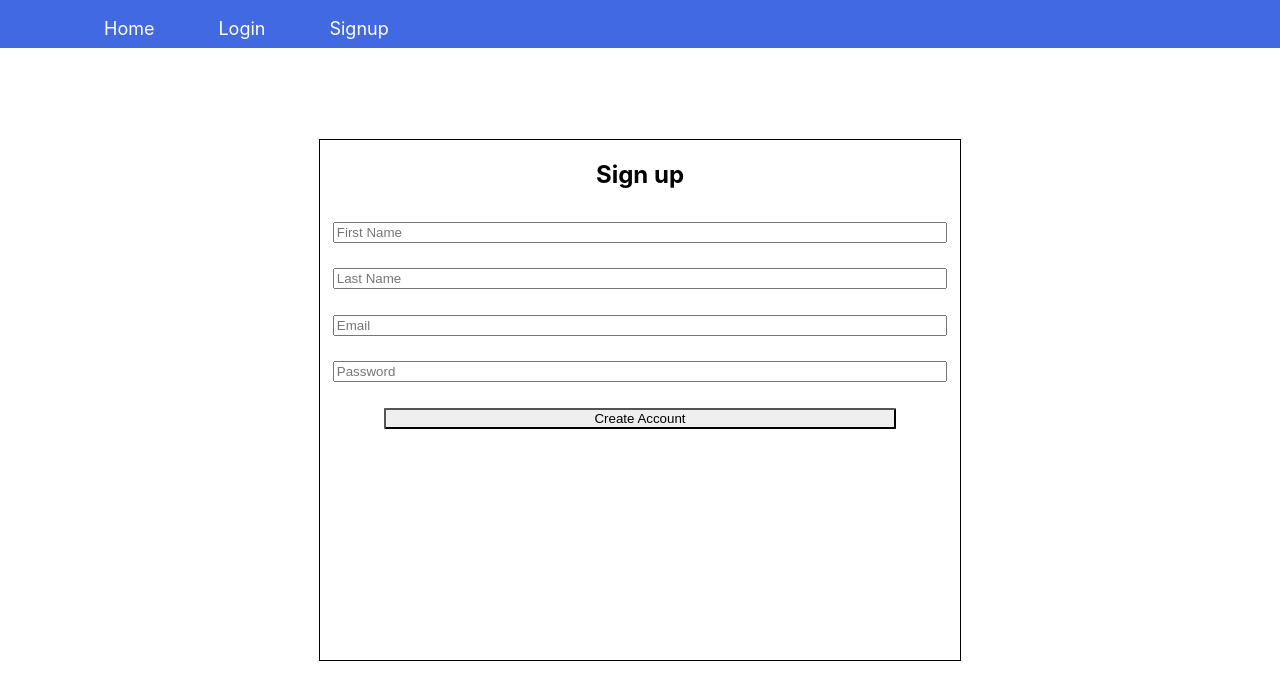
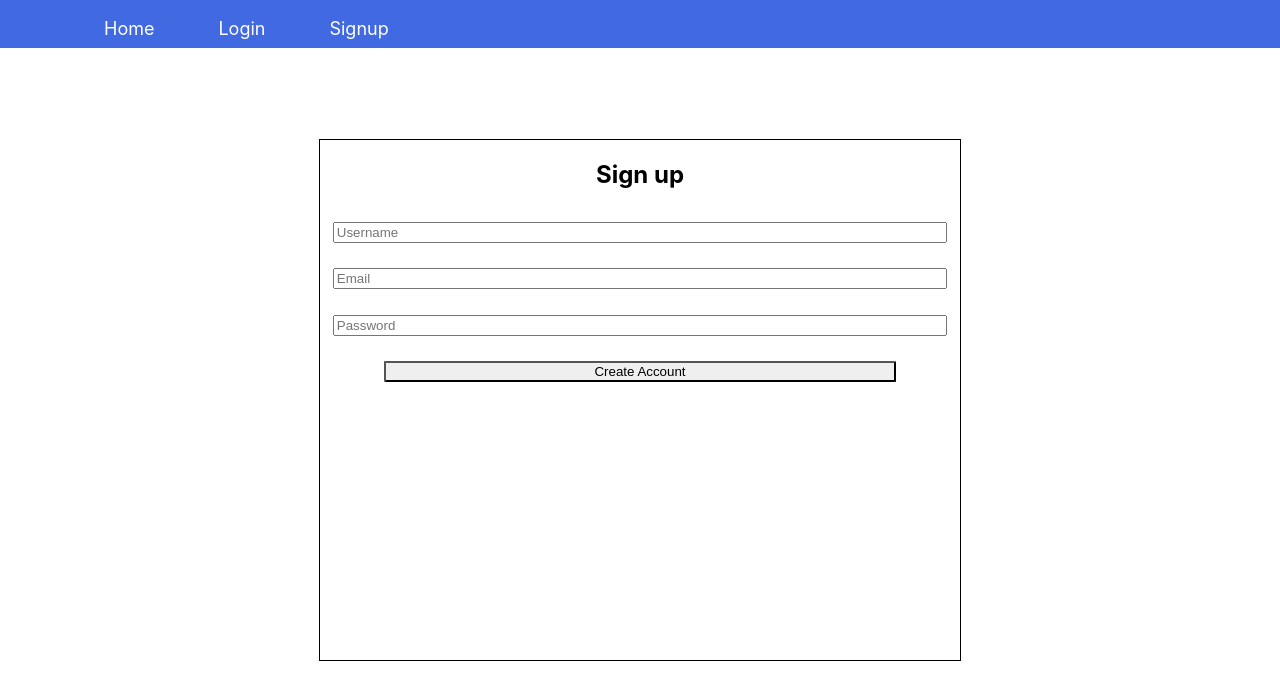
Before and after one commit to VegardVog/Bob-s-settlement, a React (Create React App) app in the folder frontend/: page /signup in a window 1280 px wide. Shown: the top 700 px of the page. Built offline with nearby package versions, Linux system fonts and the light colour scheme.

Commit message:
Add jwt http-only cookie and loggedIn variable in session and contextAPI

```diff
--- a/frontend/src/components/Menu.tsx
+++ b/frontend/src/components/Menu.tsx
@@ -1,4 +1,4 @@
-import React, { useContext } from 'react'
+import React, { useContext, useEffect } from 'react'
 import "../styles/menu.css";
 import { Link } from 'react-router-dom';
 import { UserContext, UserTypes } from '../contextAPI/User';
@@ -8,7 +8,10 @@ const Menu = () => {
 
     const {loggedIn} = useContext(UserContext) as UserTypes;
 
+    useEffect(() => {
+        console.log(loggedIn);
 
+    }, [loggedIn]);
   return (
     <div className='menu-container'>
         <ul className='menu-ul'>
@@ -16,13 +19,13 @@ const Menu = () => {
                 <li className='menu-li' >Home</li>
             </Link>
 
-            {!loggedIn} {
+            {loggedIn !== "true" ?
             <><Link to={"/login"} style={{ textDecoration: 'none' }}>
                 <li className='menu-li'>Login</li>
             </Link><Link to={"/signup"} style={{ textDecoration: 'none' }}>
                 <li className='menu-li'>Signup</li>
             </Link></>
-            }
+             : <></>}
 
 
         </ul>
--- a/frontend/src/components/auth/Login.tsx
+++ b/frontend/src/components/auth/Login.tsx
@@ -1,18 +1,26 @@
-import React, { ChangeEvent, useState } from 'react'
+import React, { ChangeEvent, useContext, useState } from 'react'
 import "../../styles/login.css";
+import axios from 'axios';
+import { UserContext, UserTypes } from '../../contextAPI/User';
+import { HttpRequestsContext, HttpRequestsTypes } from '../../contextAPI/HttpRequests';
 
 
 const Login = () =>{
 
   const [form, setForm] = useState({
-    email: "",
+    username: "",
     password: "",
 });
+
+
+const {setLoggedIn, loggedIn} = useContext(UserContext) as UserTypes;
+
+const {baseURL} = useContext(HttpRequestsContext) as HttpRequestsTypes;
 
 const handleSubmit = (e: React.FormEvent<HTMLFormElement>) => {
     e.preventDefault();
 
-
+    loginUser();
 };
 
 const handleChange = (e: ChangeEvent<HTMLInputElement>) => {
@@ -24,18 +32,34 @@ const handleChange = (e: ChangeEvent<HTMLInputElement>) => {
     })
 };
 
+    const loginUser = () => {
+        const fetchData = async () => {
+
+            try {
+                const response = await axios.post(baseURL + "/auth/signin", form);
+                setLoggedIn("true");
+                console.log(response)
+            } catch (error) {
+                console.error(error);
+            }
+        }
+
+        fetchData();
+
+
+    }
 
     return (
       <div className='login-container'>
       <form onSubmit={handleSubmit} className='login-form-container'>
           <h2>Login</h2>
           <input
-              name='email'
+              name='username'
               type="text"
               required
-              placeholder='Email'
+              placeholder='Username'
               className='login-form-item'
-              value={form.email}
+              value={form.username}
               onChange={(e) => {handleChange(e)}}
               />
 
--- a/frontend/src/components/auth/Signup.tsx
+++ b/frontend/src/components/auth/Signup.tsx
@@ -3,13 +3,13 @@ import "../../styles/signup.css";
 import axios from 'axios';
 import { HttpRequestsContext, HttpRequestsTypes } from '../../contextAPI/HttpRequests';
 import { UserContext, UserTypes } from '../../contextAPI/User';
+import { useNavigate } from 'react-router';
 
 const Signup  = () => {
 
 
     const [form, setForm] = useState({
-        firstName: "",
-        lastName: "",
+        username: "",
         email: "",
         password: "",
         role: ["user"],
@@ -22,6 +22,8 @@ const Signup  = () => {
         postUser();
 
     };
+
+    const navigate = useNavigate();
 
     const handleChange = (e: ChangeEvent<HTMLInputElement>) => {
         const {name, value} = e.target;
@@ -38,13 +40,14 @@ const Signup  = () => {
         const fetchData = async () => {
             try {
                 const response = await axios.post(baseURL + "/auth/signup", {
-                    username: form.firstName + form.lastName,
+                    username: form.username,
                     email: form.email,
                     password: form.password,
                     role: form.role,
                 });
 
-                setLoggedIn(true);
+                setLoggedIn("true");
+                navigate("/")
                 console.log(response);
             } catch (error) {
                 console.error(error);
@@ -60,23 +63,15 @@ const Signup  = () => {
             <form onSubmit={handleSubmit} className='signup-form-container'>
                 <h2>Sign up</h2>
                 <input
-                    name='firstName'
+                    name='username'
                     type="text"
                     required
-                    placeholder='First Name'
+                    placeholder='Username'
                     className='signup-form-item'
-                    value={form.firstName}
+                    value={form.username}
                     onChange={(e) => {handleChange(e)}}
                     />
-                <input
-                    name='lastName'
-                    type="text"
-                    required
-                    placeholder='Last Name'
-                    className='signup-form-item'
-                    value={form.lastName}
-                    onChange={(e) => {handleChange(e)}}
-                    />
+
 
                 <input
                     name='email'
--- a/frontend/src/contextAPI/User.tsx
+++ b/frontend/src/contextAPI/User.tsx
@@ -2,8 +2,8 @@ import { ReactNode, createContext, useState } from 'react';
 
 
 interface UserTypes {
-    loggedIn: boolean;
-    setLoggedIn:  React.Dispatch<React.SetStateAction<boolean>>;
+    loggedIn: string;
+    setLoggedIn: (value: string) => void;
 }
 
 interface UserProviderProps {
@@ -11,15 +11,21 @@ interface UserProviderProps {
   }
 
   const initialUserState: UserTypes = {
-    loggedIn: false,
+    loggedIn: sessionStorage.getItem("loggedIn") || "false",
     setLoggedIn: () => {},
   };
 
 const UserContext = createContext<UserTypes | undefined>(initialUserState);
 
 const UserProvider: React.FC<UserProviderProps> = ({children}) => {
-    const [loggedIn, setLoggedIn] = useState<boolean>(false);
+    const [loggedIn, setLoggedInState] = useState<string>(initialUserState.loggedIn);
 
+
+    //Use setLoggedIn to sate loggedIn state in both session storage and context API
+    const setLoggedIn = (value: string) => {
+        sessionStorage.setItem("loggedIn", value);
+        setLoggedInState(value);
+    }
     return (
 
     <UserContext.Provider
--- a/frontend/src/index.tsx
+++ b/frontend/src/index.tsx
@@ -4,6 +4,7 @@ import "./index.css";
 import App from "./App";
 import { BrowserRouter } from "react-router-dom";
 import { HttpRequestsProvider } from "./contextAPI/HttpRequests";
+import { UserProvider } from "./contextAPI/User";
 
 const root = ReactDOM.createRoot(
   document.getElementById("root") as HTMLElement
@@ -11,9 +12,10 @@ const root = ReactDOM.createRoot(
 root.render(
   <BrowserRouter>
     <HttpRequestsProvider>
-      <App />
+      <UserProvider>
+        <App />
+      </UserProvider>
     </HttpRequestsProvider>
-
   </BrowserRouter>
 
 
```
